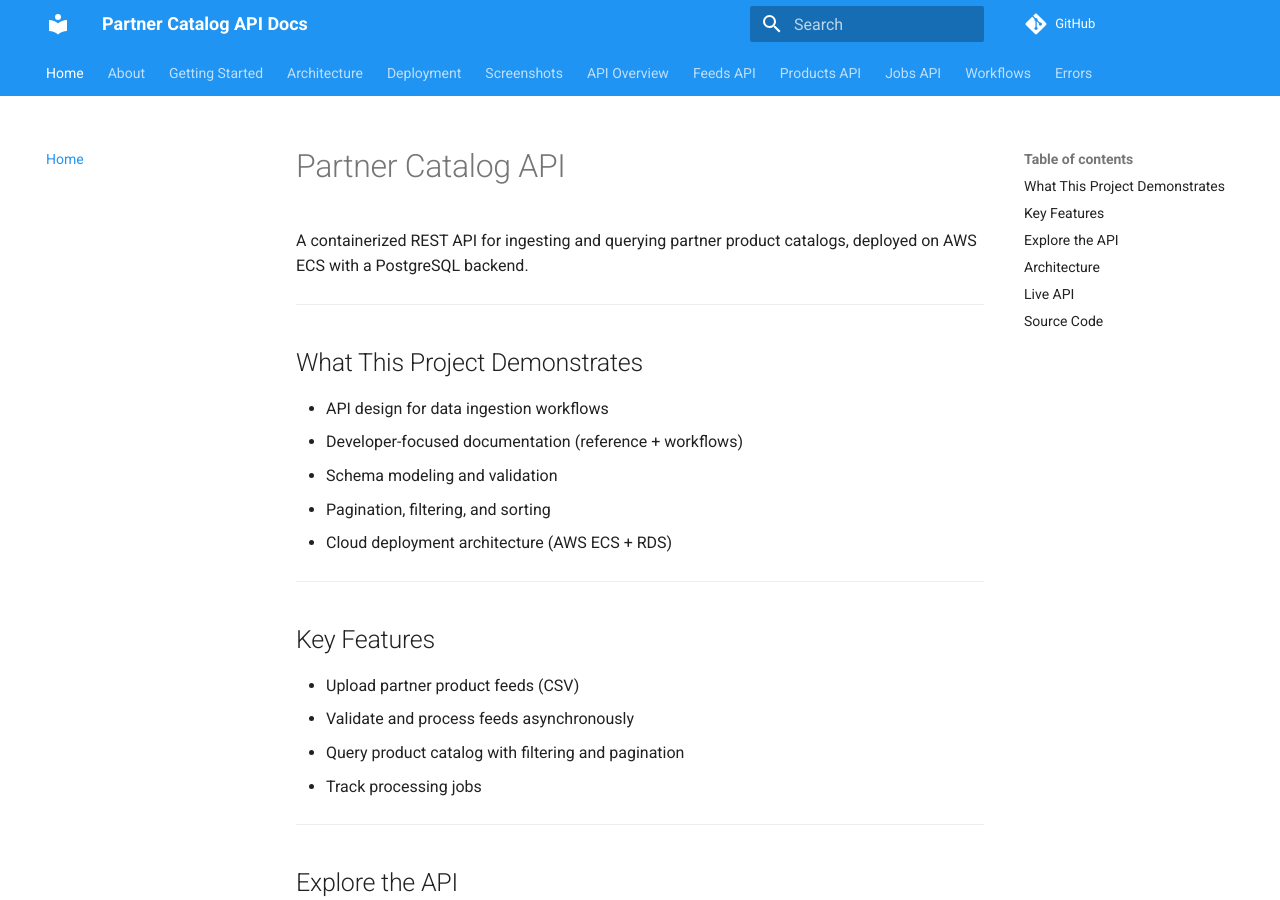
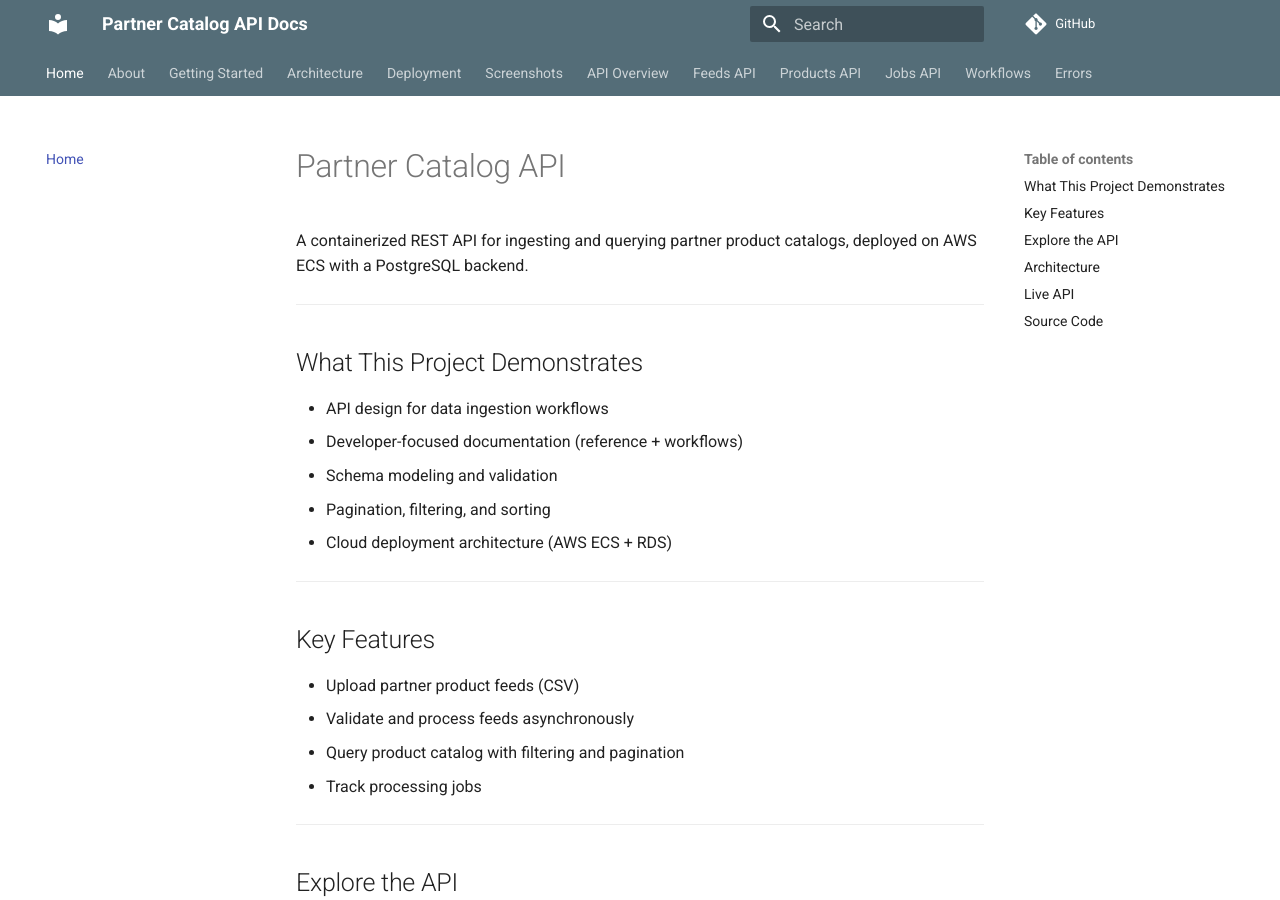
Before and after one commit to rayajose/partner-catalog-api, an MkDocs documentation site: the page built from docs/index.md, in a window 1280 px wide and 900 px high. Built offline with MkDocs 1.6.1 and Material for MkDocs 9.7.7, drawn with Linux system fonts in a browser that asks for light colours; comment, search, counter and statistics services are not loaded.

Commit message:
update doc site look and feel

```diff
--- a/mkdocs.yml
+++ b/mkdocs.yml
@@ -6,8 +6,12 @@ theme:
   features:
     - navigation.tabs
     - navigation.top
+    - navigation.sections
+    - content.code.copy
   palette:
-    primary: blue
+    - scheme: default
+      primary: blue grey
+      accent: blue
 
 markdown_extensions:
   - pymdownx.superfences
```
